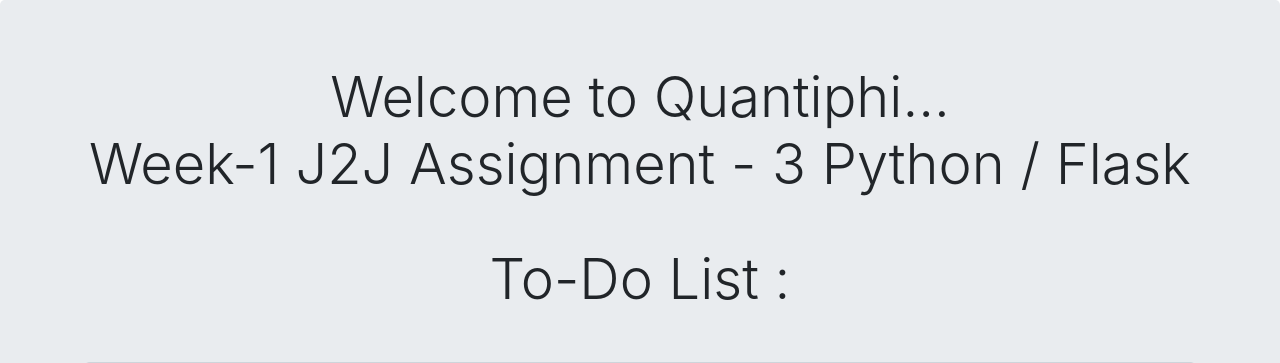
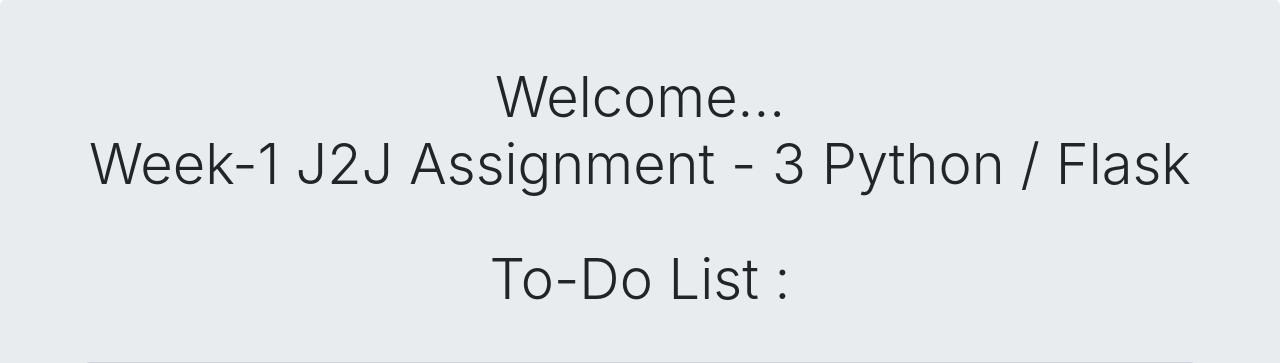
Before and after one commit to harsh-singhal7385/week-1, a Python web app: template assignment-3-python-flask/flask/templates/index.html in a window 1280 px wide. Shown: the part 56-419 px from the top of the page. Run offline with Jinja, Linux system fonts and the light colour scheme; the template is opened without the code that fills it, so the values that code supplies are empty.

Commit message:
Update index.html

```diff
--- a/assignment-3-python-flask/flask/templates/index.html
+++ b/assignment-3-python-flask/flask/templates/index.html
@@ -45,7 +45,7 @@
             <div class="header  text-center">
 
                 <div class="display-4">
-                    Welcome to Quantiphi...
+                    Welcome...
                 </div>
                 <div class="display-4">
                    Week-1 J2J Assignment - 3 Python / Flask
```
